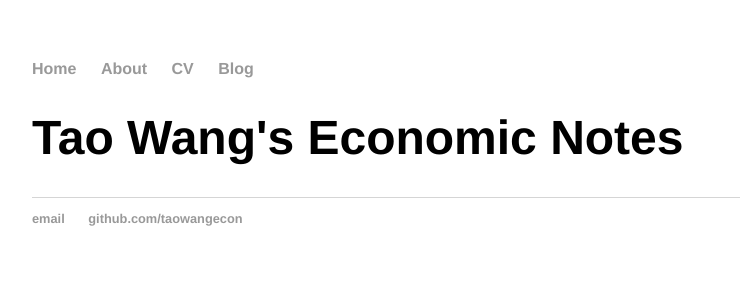
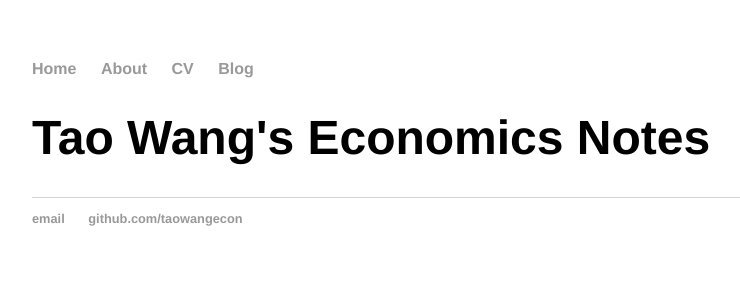
Before and after one commit to iworld1991/TaoWangEcon.github.io, a Jekyll site: the page built from econnotes/index.html, in a window 1280 px wide. Shown: the top 300 px of the page, without its empty margins (160-900 px from the left). Built offline with Jekyll 4.4.1, drawn with Linux system fonts in a browser that asks for light colours.

Commit message:
Update index.html

```diff
--- a/econnotes/index.html
+++ b/econnotes/index.html
@@ -1,9 +1,9 @@
 ---
 layout: default
-title: Tao Wang's Economic Notes
+title: Tao Wang's Economics Notes
 ---
 	<h1>{{ page.title }}</h1>
-	<ul class="econnotes">
+	<ul class="post">
 
 	  {% for post in site.docs %}
 	    <li><span>{{ post.date | date_to_string }}</span> » <a href="{{ post.url }}" title="{{ post.title }}">{{ post.title }}</a></li>
```
